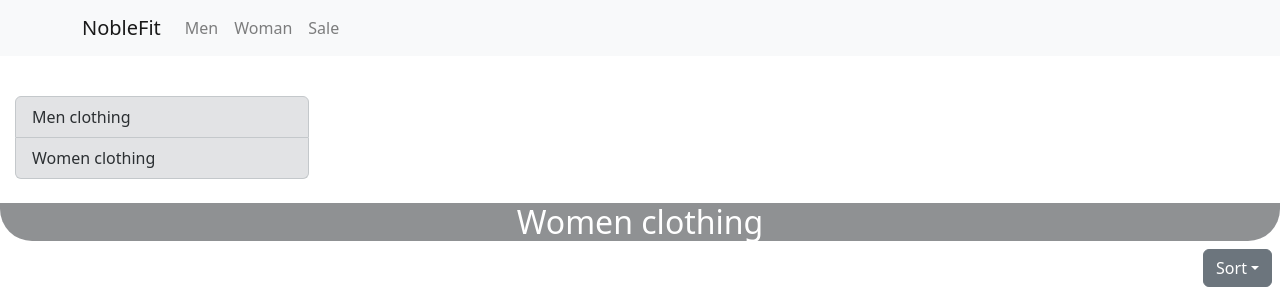
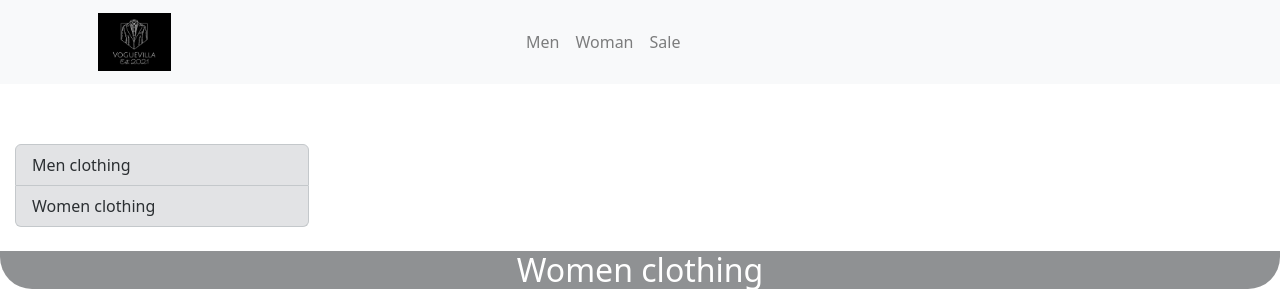
Before and after one commit to tsvetelinkitanski/product-listing-page, a React (Create React App) app: page /woman-page in a window 1280 px wide. Shown: the top 291 px of the page. Built offline with nearby package versions, Linux system fonts and the light colour scheme.

Commit message:
logo done

```diff
--- a/src/components/Dropdown/DropdownFilter.jsx
+++ b/src/components/Dropdown/DropdownFilter.jsx
@@ -8,7 +8,7 @@ import { Link } from "react-router-dom";
 export default function DropdownFilter() {
   return (
     <Tab.Container id="list-group-tabs-example">
-      <Row>
+      <Row className=" mt-5">
         <Col sm={4}>
           <ListGroup>
             <ListGroup.Item as={Link} variant="secondary" action to="/man-page">
--- a/src/components/Header/Header.jsx
+++ b/src/components/Header/Header.jsx
@@ -3,8 +3,8 @@ import Container from "react-bootstrap/Container";
 import Nav from "react-bootstrap/Nav";
 import Navbar from "react-bootstrap/Navbar";
 import DropdownFilter from "../Dropdown/DropdownFilter";
-import DropdownSort from "../Dropdown/DropdownSort";
 import { Link } from "react-router-dom";
+// import Logo from '/Logo.jpg'
 
 function Header({ onSort }) {
   return (
@@ -12,7 +12,11 @@ function Header({ onSort }) {
       <Navbar fixed="top" expand="lg" className="bg-body-tertiary">
         <Container>
           <Navbar.Brand as={Link} to="/home">
-            NobleFit
+            <img
+              src="./images/Logo.jpg"
+              className="d-flex w-25 pl-3 pr-3"
+              alt="logo"
+            />
           </Navbar.Brand>
           <Navbar.Toggle aria-controls="basic-navbar-nav" />
           <Navbar.Collapse id="basic-navbar-nav">
--- a/src/dataWoman.json
+++ b/src/dataWoman.json
@@ -42,14 +42,14 @@
     "price": 212
   },
   {
-    "id": 6,
+    "id": 7,
     "title": "Backpack",
     "description": "Lorem, ipsum dolor sit amet consectetur adipisicing elit. Neque nostrum iste explicabo enim dolores, rem totam. Nobis, voluptate numquam unde hic accusantium eos reiciendis ut sed. Ipsam nemo voluptas laudantium!",
     "image": "./images/woman/pexels-monstera-6311475.jpg",
     "price": 212
   },
   {
-    "id": 6,
+    "id": 8,
     "title": "Backpack",
     "description": "Lorem, ipsum dolor sit amet consectetur adipisicing elit. Neque nostrum iste explicabo enim dolores, rem totam. Nobis, voluptate numquam unde hic accusantium eos reiciendis ut sed. Ipsam nemo voluptas laudantium!",
     "image": "./images/woman/pexels-nicolas-postiglioni-852860.jpg",
```
Also changed, not shown: src/components/Footer.jsx (+0 -28 lines), public/images/Logo.jpg (added).
